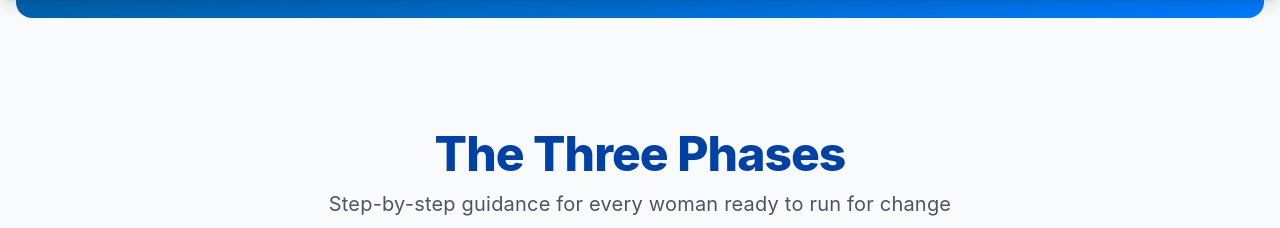
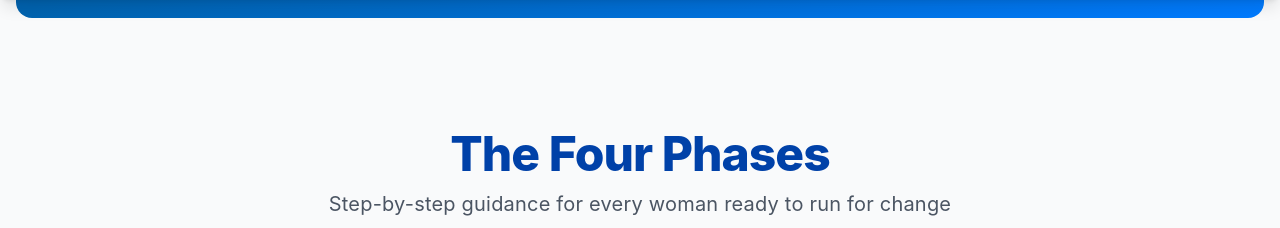
Before and after one commit to jeffrizkallah/ToolKit-FifityFifty, a Next.js app: page /en in a window 1280 px wide. Shown: the part 800-1028 px from the top of the page. Built offline with nearby package versions, Linux system fonts and the light colour scheme; no server answers; the database is empty; what tailwindcss-logical, tailwindcss-rtl would draw is missing.

Commit message:
Update Timeline heading from Three Phases to Four Phases

```diff
--- a/components/Timeline.tsx
+++ b/components/Timeline.tsx
@@ -31,7 +31,7 @@ export function Timeline({ phases, locale }: TimelineProps) {
         {/* Section Header */}
         <div className="text-center mb-16">
           <h2 className="text-4xl md:text-5xl font-extrabold text-[#0041A8] mb-3 tracking-tight">
-            {locale === 'ar' ? 'المراحل الثلاث' : 'The Three Phases'}
+            {locale === 'ar' ? 'المراحل الأربع' : 'The Four Phases'}
           </h2>
           <p className="text-lg md:text-xl text-gray-600 max-w-3xl mx-auto font-normal leading-relaxed">
             {locale === 'ar'
```
